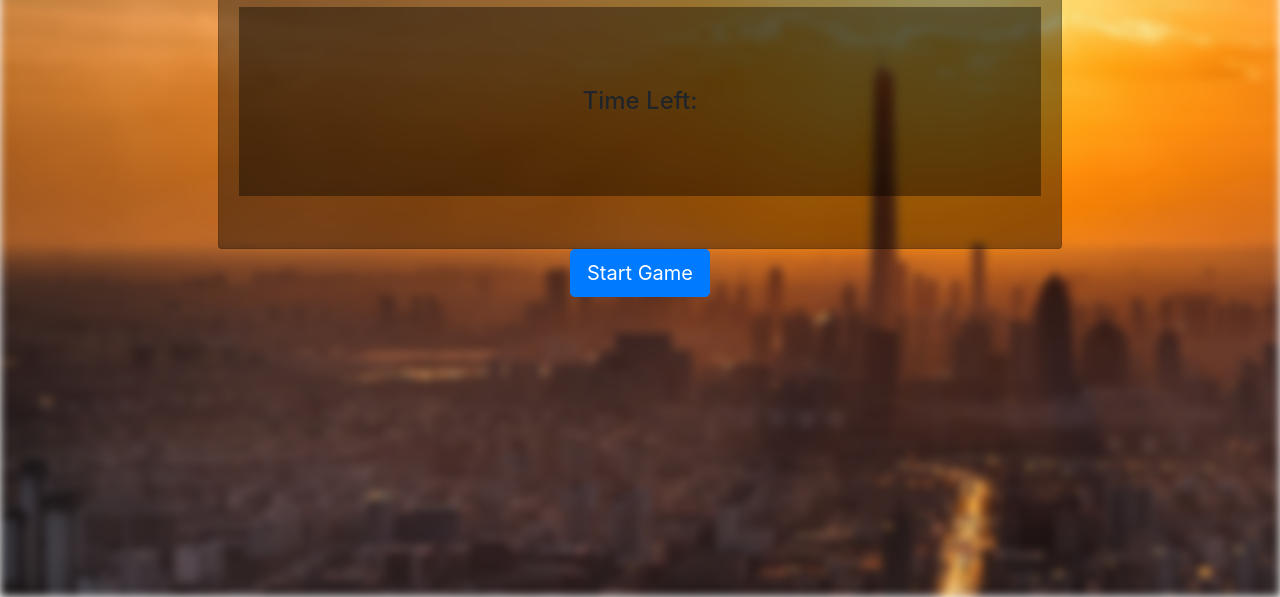
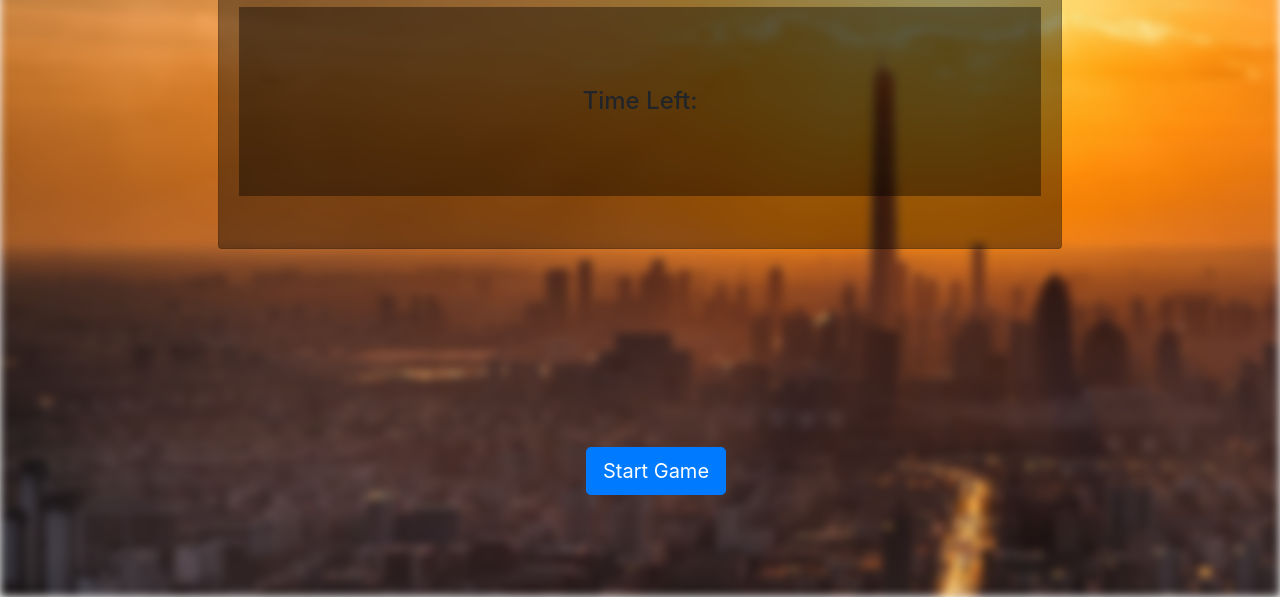
Before and after one commit to graysonm23/TriviaGame, a plain HTML site: page index.html in a window 1280 px wide. Shown: the part 203-800 px from the top of the page. Drawn offline with nearby package versions, Linux system fonts and the light colour scheme.

Commit message:
adding a button style

```diff
--- a/assets/css/style.css
+++ b/assets/css/style.css
@@ -11,6 +11,22 @@
   top: 0;
   left: 0;
   z-index: -1;
+}
+
+button {
+  margin: 10px;
+}
+
+.score-container {
+  position: absolute;
+  top: 35%;
+  left: 45%;
+}
+
+#startButton {
+  position: fixed;
+  top: 80%;
+  left: 45%;
 }
 
 .card {
```
